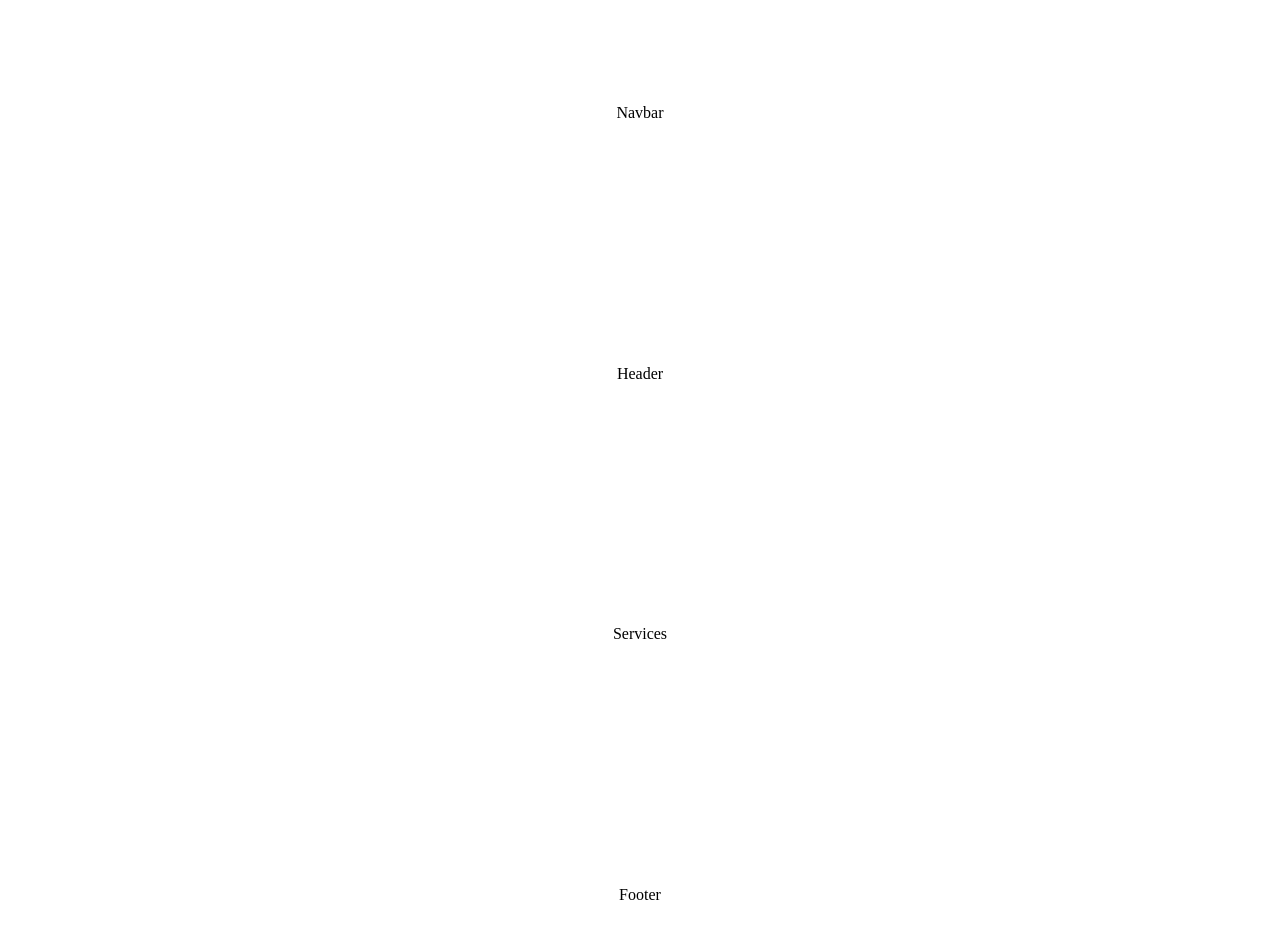
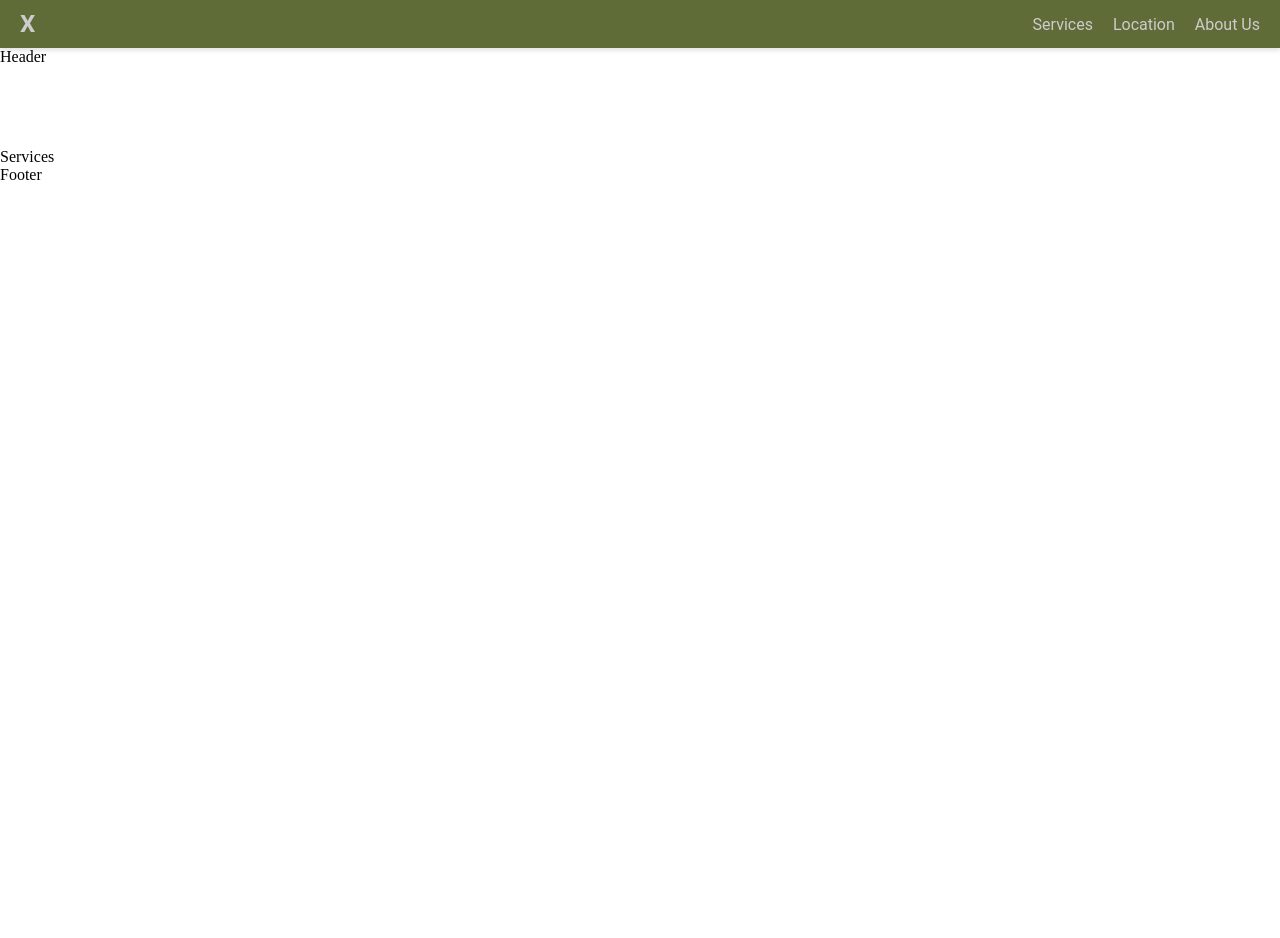
Before and after one commit to Md-Mahmudur-Reza/print-shop-frontend, a Next.js app: page / in a window 1280 px wide. Shown: the top 938 px of the page. After the commit the page ends 800 px from the top, so only its background shows below. Built offline with nearby package versions, Linux system fonts and the light colour scheme.

Commit message:
navbar added

```diff
--- /dev/null
+++ b/src/app/globals.css
@@ -0,0 +1,5 @@
+@import url("https://fonts.googleapis.com/css2?family=Bitter:wght@300&family=Open+Sans:ital,wght@0,300..800;1,300..800&display=swap");
+
+:root {
+  --RobotoFont: "Roboto", sans-serif;
+}
--- a/src/app/layout.js
+++ b/src/app/layout.js
@@ -1,12 +1,15 @@
+import "./globals.css";
+
 export const metadata = {
-  title: 'Next.js',
-  description: 'Generated by Next.js',
-}
+  title: "Next.js",
+  description: "Generated by Next.js",
+};
 
 export default function RootLayout({ children }) {
- return (
+  return (
     <html lang="en">
-      <body>{children}</body>
+      {/* needtofix write proper css */}
+      <body style={{ margin: "0px" }}>{children}</body>
     </html>
-  )
+  );
 }
--- a/src/app/page.module.css
+++ b/src/app/page.module.css
@@ -1,230 +1,3 @@
 .main {
-  display: flex;
-  flex-direction: column;
-  justify-content: space-between;
-  align-items: center;
-  padding: 6rem;
-  min-height: 100vh;
+  margin: 0;
 }
-
-.description {
-  display: inherit;
-  justify-content: inherit;
-  align-items: inherit;
-  font-size: 0.85rem;
-  max-width: var(--max-width);
-  width: 100%;
-  z-index: 2;
-  font-family: var(--font-mono);
-}
-
-.description a {
-  display: flex;
-  justify-content: center;
-  align-items: center;
-  gap: 0.5rem;
-}
-
-.description p {
-  position: relative;
-  margin: 0;
-  padding: 1rem;
-  background-color: rgba(var(--callout-rgb), 0.5);
-  border: 1px solid rgba(var(--callout-border-rgb), 0.3);
-  border-radius: var(--border-radius);
-}
-
-.code {
-  font-weight: 700;
-  font-family: var(--font-mono);
-}
-
-.grid {
-  display: grid;
-  grid-template-columns: repeat(4, minmax(25%, auto));
-  max-width: 100%;
-  width: var(--max-width);
-}
-
-.card {
-  padding: 1rem 1.2rem;
-  border-radius: var(--border-radius);
-  background: rgba(var(--card-rgb), 0);
-  border: 1px solid rgba(var(--card-border-rgb), 0);
-  transition: background 200ms, border 200ms;
-}
-
-.card span {
-  display: inline-block;
-  transition: transform 200ms;
-}
-
-.card h2 {
-  font-weight: 600;
-  margin-bottom: 0.7rem;
-}
-
-.card p {
-  margin: 0;
-  opacity: 0.6;
-  font-size: 0.9rem;
-  line-height: 1.5;
-  max-width: 30ch;
-  text-wrap: balance;
-}
-
-.center {
-  display: flex;
-  justify-content: center;
-  align-items: center;
-  position: relative;
-  padding: 4rem 0;
-}
-
-.center::before {
-  background: var(--secondary-glow);
-  border-radius: 50%;
-  width: 480px;
-  height: 360px;
-  margin-left: -400px;
-}
-
-.center::after {
-  background: var(--primary-glow);
-  width: 240px;
-  height: 180px;
-  z-index: -1;
-}
-
-.center::before,
-.center::after {
-  content: "";
-  left: 50%;
-  position: absolute;
-  filter: blur(45px);
-  transform: translateZ(0);
-}
-
-.logo {
-  position: relative;
-}
-/* Enable hover only on non-touch devices */
-@media (hover: hover) and (pointer: fine) {
-  .card:hover {
-    background: rgba(var(--card-rgb), 0.1);
-    border: 1px solid rgba(var(--card-border-rgb), 0.15);
-  }
-
-  .card:hover span {
-    transform: translateX(4px);
-  }
-}
-
-@media (prefers-reduced-motion) {
-  .card:hover span {
-    transform: none;
-  }
-}
-
-/* Mobile */
-@media (max-width: 700px) {
-  .content {
-    padding: 4rem;
-  }
-
-  .grid {
-    grid-template-columns: 1fr;
-    margin-bottom: 120px;
-    max-width: 320px;
-    text-align: center;
-  }
-
-  .card {
-    padding: 1rem 2.5rem;
-  }
-
-  .card h2 {
-    margin-bottom: 0.5rem;
-  }
-
-  .center {
-    padding: 8rem 0 6rem;
-  }
-
-  .center::before {
-    transform: none;
-    height: 300px;
-  }
-
-  .description {
-    font-size: 0.8rem;
-  }
-
-  .description a {
-    padding: 1rem;
-  }
-
-  .description p,
-  .description div {
-    display: flex;
-    justify-content: center;
-    position: fixed;
-    width: 100%;
-  }
-
-  .description p {
-    align-items: center;
-    inset: 0 0 auto;
-    padding: 2rem 1rem 1.4rem;
-    border-radius: 0;
-    border: none;
-    border-bottom: 1px solid rgba(var(--callout-border-rgb), 0.25);
-    background: linear-gradient(
-      to bottom,
-      rgba(var(--background-start-rgb), 1),
-      rgba(var(--callout-rgb), 0.5)
-    );
-    background-clip: padding-box;
-    backdrop-filter: blur(24px);
-  }
-
-  .description div {
-    align-items: flex-end;
-    pointer-events: none;
-    inset: auto 0 0;
-    padding: 2rem;
-    height: 200px;
-    background: linear-gradient(
-      to bottom,
-      transparent 0%,
-      rgb(var(--background-end-rgb)) 40%
-    );
-    z-index: 1;
-  }
-}
-
-/* Tablet and Smaller Desktop */
-@media (min-width: 701px) and (max-width: 1120px) {
-  .grid {
-    grid-template-columns: repeat(2, 50%);
-  }
-}
-
-@media (prefers-color-scheme: dark) {
-  .vercelLogo {
-    filter: invert(1);
-  }
-
-  .logo {
-    filter: invert(1) drop-shadow(0 0 0.3rem #ffffff70);
-  }
-}
-
-@keyframes rotate {
-  from {
-    transform: rotate(360deg);
-  }
-  to {
-    transform: rotate(0deg);
-  }
-}
--- a/src/module/header/header.js
+++ b/src/module/header/header.js
@@ -1,5 +1,7 @@
 import React from "react";
 
+import styles from "./header.module.css";
+
 export default function Header() {
-  return <div>Header</div>;
+  return <div className={styles.main}>Header</div>;
 }
--- /dev/null
+++ b/src/module/header/header.module.css
@@ -0,0 +1,5 @@
+.main {
+  /* background-color: #795548; */
+  height: 100px;
+  width: 100%;
+}
--- a/src/module/navbar/navbar.js
+++ b/src/module/navbar/navbar.js
@@ -1,5 +1,57 @@
-import React from "react";
+"use client";
+import React, { useState } from "react";
+import Link from "next/link";
+
+import styles from "./navbar.module.css";
 
 export default function Navbar() {
-  return <div>Navbar</div>;
+  const [isOpen, setIsOpen] = useState(false);
+  const toggleNavbar = () => {
+    console.log("pressed");
+    setIsOpen(!isOpen);
+  };
+
+  return (
+    <nav className={styles.navbar}>
+      <div className={styles.navbarContainer}>
+        <div className={styles.navbarLeft}>
+          <a className={styles.navbarBrand} href="/">
+            X
+          </a>
+        </div>
+        <div className={`${styles.navbarRight} `}>
+          <button
+            className={styles.navbarToggle}
+            onClick={toggleNavbar}
+            aria-expanded={isOpen ? "true" : "false"}
+            aria-controls="navbarLinks"
+          >
+            <span></span>
+            <span></span>
+            <span></span>
+          </button>
+          <ul
+            className={`${styles.navbarLinks} ${isOpen ? styles.active : ""}`}
+            id="navbarLinks"
+          >
+            <li>
+              <a href="/services" className={styles.navbarText}>
+                Services
+              </a>
+            </li>
+            <li>
+              <a href="/location" className={styles.navbarText}>
+                Location
+              </a>
+            </li>
+            <li>
+              <a href="/about" className={styles.navbarText}>
+                About Us
+              </a>
+            </li>
+          </ul>
+        </div>
+      </div>
+    </nav>
+  );
 }
--- /dev/null
+++ b/src/module/navbar/navbar.module.css
@@ -0,0 +1,91 @@
+/* styles/Navbar.module.css */
+
+.navbar {
+  background-color: #606c38;
+  padding: 10px 20px;
+  max-height: 40px;
+  font-family: var(--RobotoFont);
+  font-size: 16px;
+  box-shadow: 0 3px 4px rgba(0, 0, 0, 0.1);
+}
+
+.navbarContainer {
+  display: flex;
+  justify-content: space-between;
+  align-items: center;
+}
+
+.navbarLeft {
+  display: flex;
+  align-items: center;
+}
+
+.navbarBrand {
+  font-size: 1.5rem;
+  font-weight: bold;
+  text-decoration: none;
+  color: #cccccc;
+}
+
+.navbarRight {
+  display: flex;
+  align-items: center;
+}
+
+.navbarToggle {
+  display: none;
+}
+
+.navbarLinks {
+  list-style: none;
+  margin: 0;
+  padding: 0;
+  display: flex;
+}
+
+.navbarLinks li {
+  margin-right: 20px;
+}
+
+.navbarLinks li:last-child {
+  margin-right: 0;
+}
+
+.navbarText {
+  text-decoration: none;
+  color: #cccccc;
+}
+
+@media (max-width: 768px) {
+  .navbar {
+    max-height: 40px;
+  }
+
+  .navbarToggle {
+    display: block;
+    cursor: pointer;
+  }
+
+  .navbarLinks {
+    display: none;
+    flex-direction: column;
+    position: absolute;
+    top: 40px; /* Adjust this value as needed */
+    right: 0%;
+    background-color: #606c38;
+    /* padding: 0px 0px; */
+    /* z-index: 100; */
+    width: 100%;
+    box-shadow: 0 2px 4px rgba(0, 0, 0, 0.1);
+  }
+  .navbarLinks.active {
+    display: flex;
+    height: auto;
+  }
+
+  .navbarLinks li {
+    text-align: center;
+    margin-right: 0px;
+    padding: 20px 0px;
+  }
+}
```
